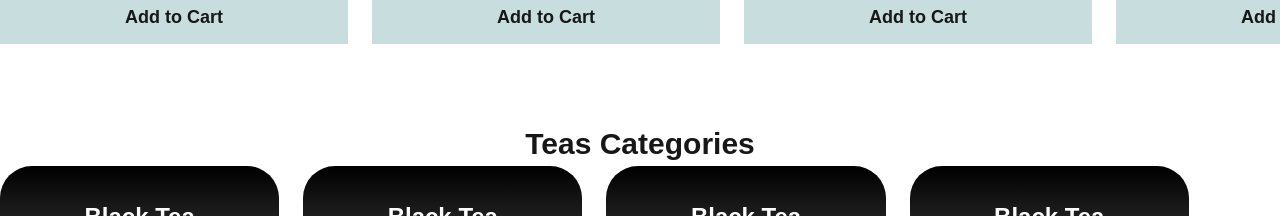
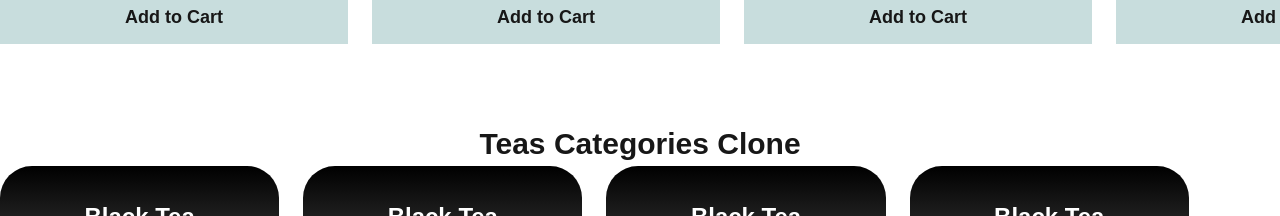
Before and after one commit to workramsah/chiya, a Next.js app: page / in a window 1280 px wide. Shown: the part 1160-1376 px from the top of the page. Built offline with nearby package versions, Linux system fonts and the light colour scheme.

Commit message:
chore: commit local changes

```diff
--- a/app/page.tsx
+++ b/app/page.tsx
@@ -29,7 +29,7 @@ export default function Page() {
           <Cup />
 
         </div>
-        <h1 className="font-bold text-[30px] text-center">Teas Categories</h1>
+        <h1 className="font-bold text-[30px] text-center">Teas Categories Clone</h1>
         <div className="flex space-x-6">
           <Heading3 /><Heading3 /><Heading3 /><Heading3 />
         </div>
```
